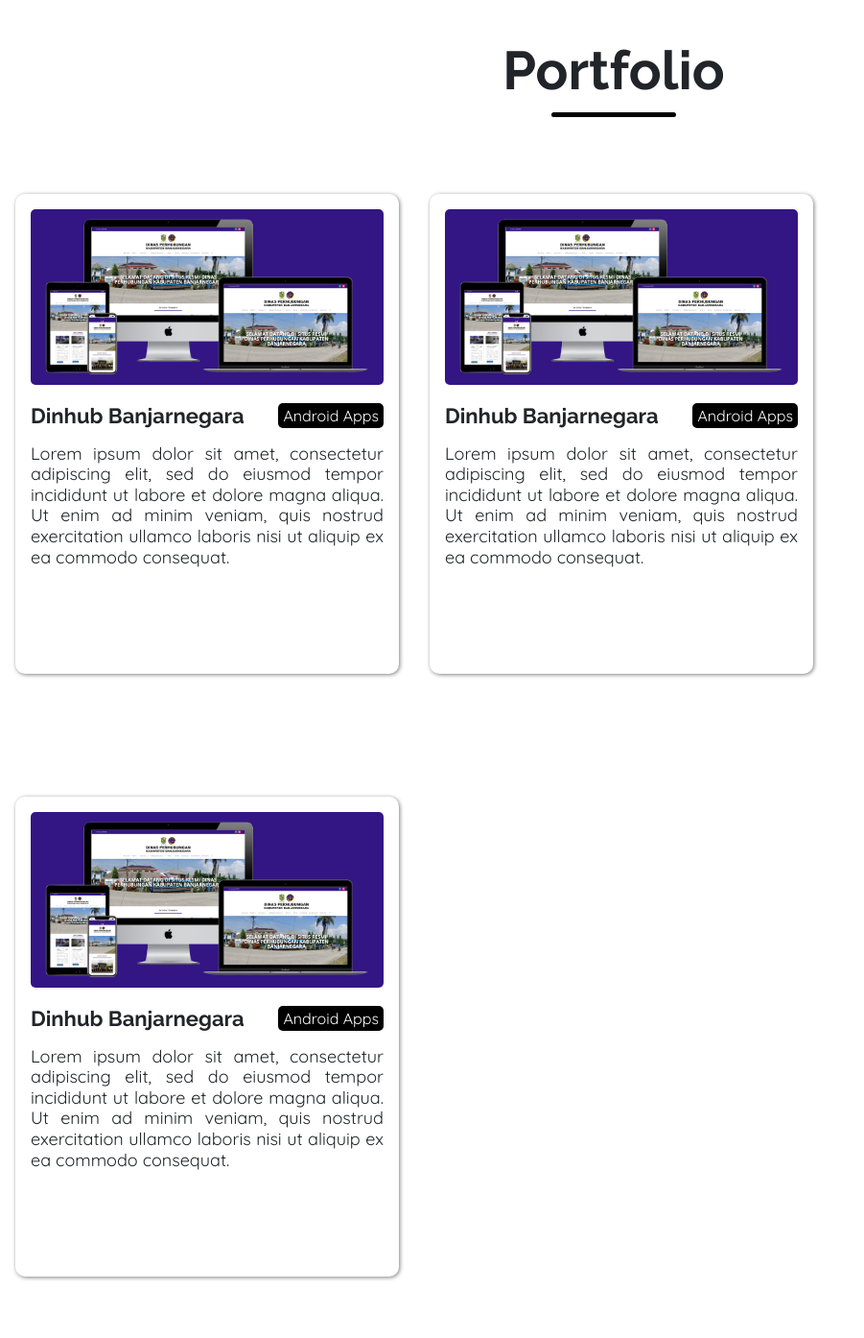
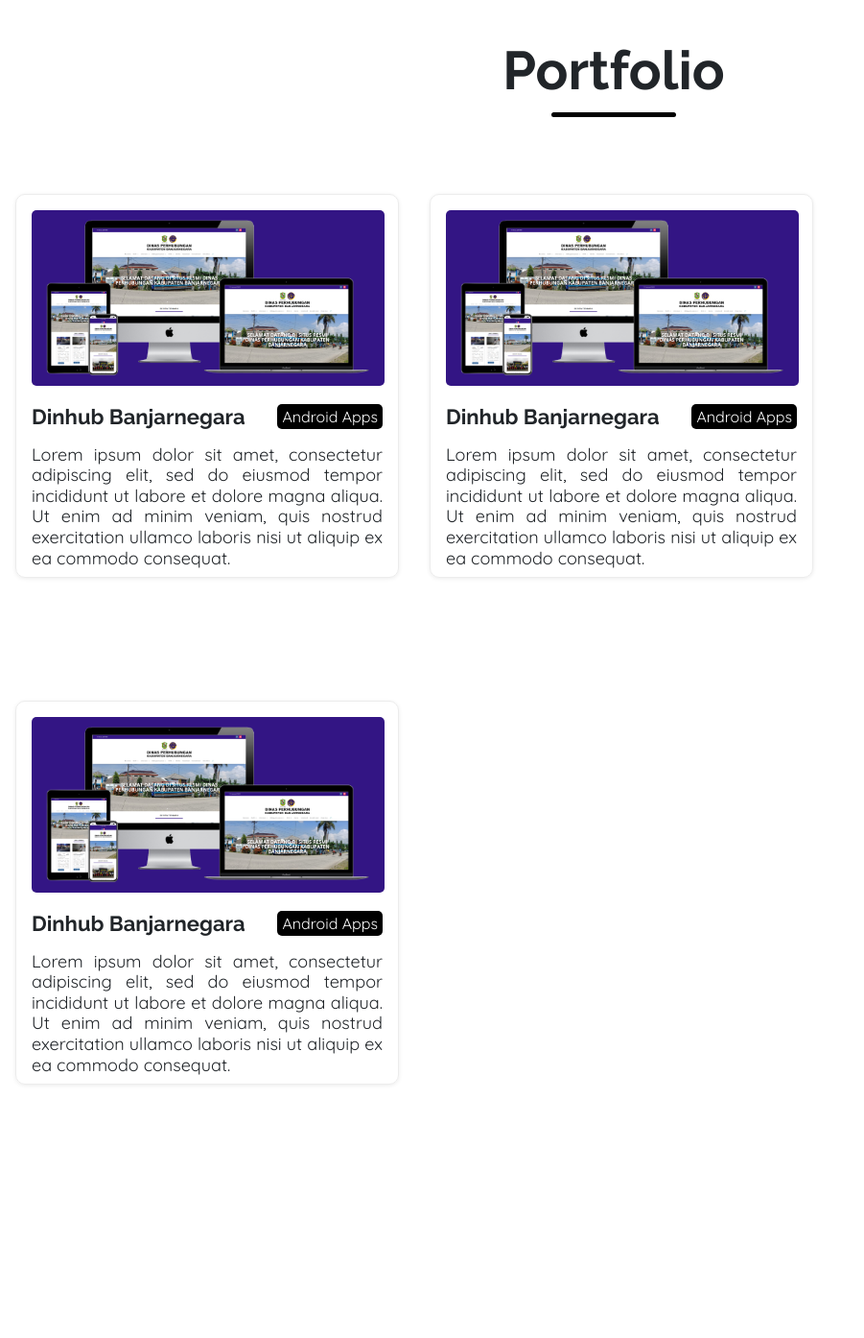
Before and after one commit to LinggarM/LinggarM.github.io, a PHP site: page / in a window 1280 px wide. Shown: the part 1225-2619 px from the top of the page at 96% size, without its empty margins (0-901 px from the left). After the commit the page ends 2355 px from the top, so only its background shows below. Run offline with PHP 8.4, Linux system fonts and the light colour scheme.

Commit message:
Update box style

```diff
--- a/css/style.css
+++ b/css/style.css
@@ -155,7 +155,7 @@ table {
 .title-underlined {background: #000; margin: 16px 0; width: 130px; height: 5px; border-radius: 5px;}
 
 #portbox-wrapper{display: table; margin: 0 auto;}
-.port-box {width:400px;height:500px;padding:16px;margin: 64px 16px; box-shadow: 1px 1px 4px #808080; border-radius: 10px; float:left}
+.port-box {width:400px;height:400px;padding:16px;margin: 64px 16px; box-shadow: 0px 1px 4px #ececec; border-radius: 10px; float:left; border:1px solid #ececec}
 .port-box img {width:368px;}
 .port-box .project-title {margin-top: 16px; overflow: hidden}
 .port-box h6 {float:left; font-family: "Raleway", sans-serif; font-size: 22px; font-weight: bold; padding: 2px 0}
```
